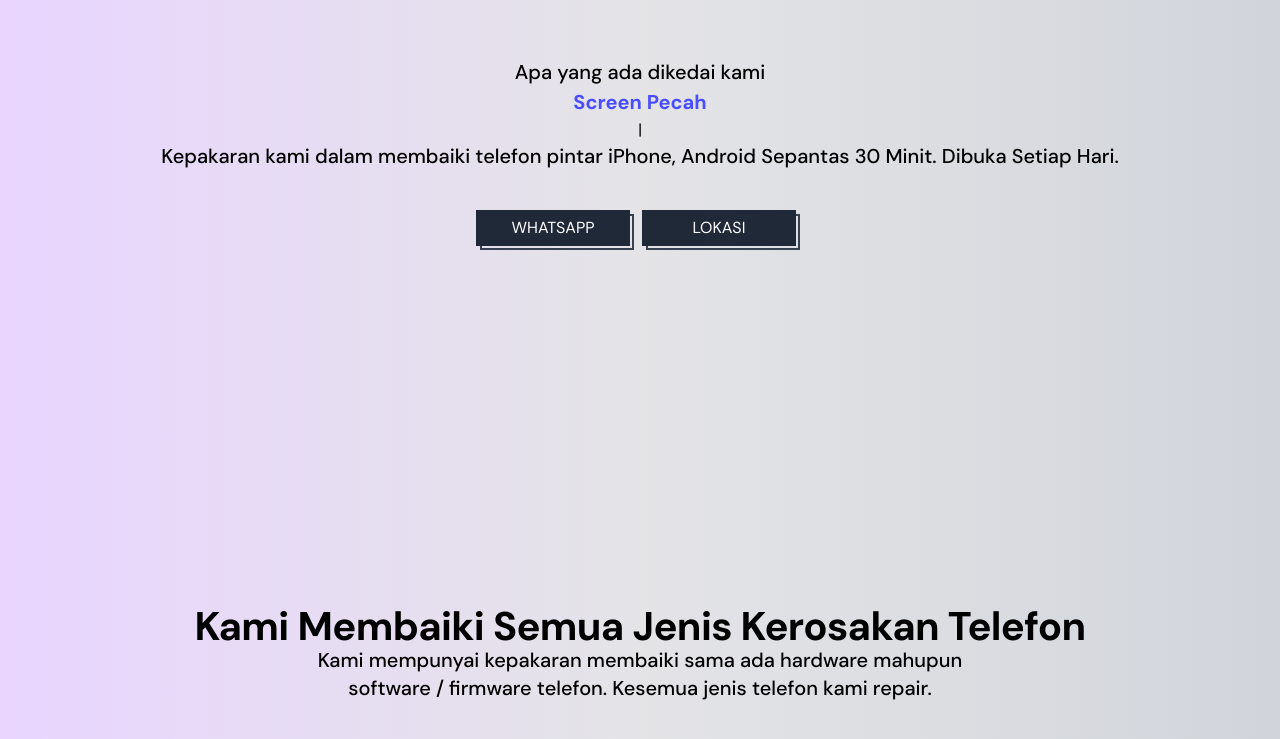
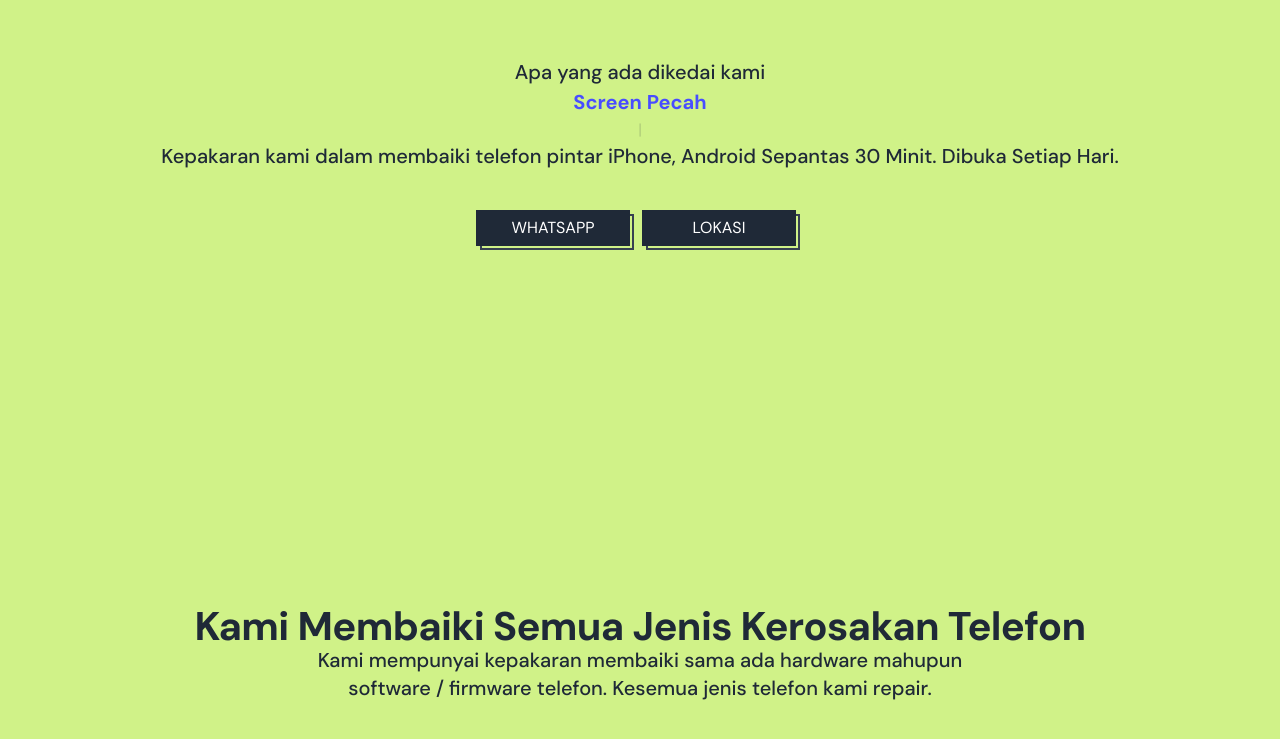
Before and after one commit to mohdxnizamv/Firhah-Gadjet, a website: page dist/index.html in a window 1280 px wide. Shown: the part 326-1065 px from the top of the page. Drawn offline with nearby package versions, Linux system fonts and the light colour scheme.

Commit message:
first commit

```diff
--- a/src/input.css
+++ b/src/input.css
@@ -12,7 +12,7 @@
   body {
     font-family: "DM Sans", sans-serif;
     font-weight: 400;
-    @apply sm:text-sm md:text-sm lg:text-base xl:text-base bg-gradient-to-r from-purple-200 via-zinc-200 to-gray-300;
+    @apply sm:text-sm md:text-sm lg:text-base xl:text-base bg-[#D0F288] text-gray-800;
   }
   h1,
   h2,
```
Also changed, not shown: dist/image/testimoni10.jpeg (added), dist/image/testimoni4.jpeg (added), dist/image/testimoni5.jpeg (added), dist/image/testimoni6.jpeg (added), dist/image/testimoni7.jpeg (added), dist/image/testimoni8.jpeg (added), dist/image/testimoni9.jpeg (added), dist/index.html, dist/pages3.html (added), dist/style.css.
